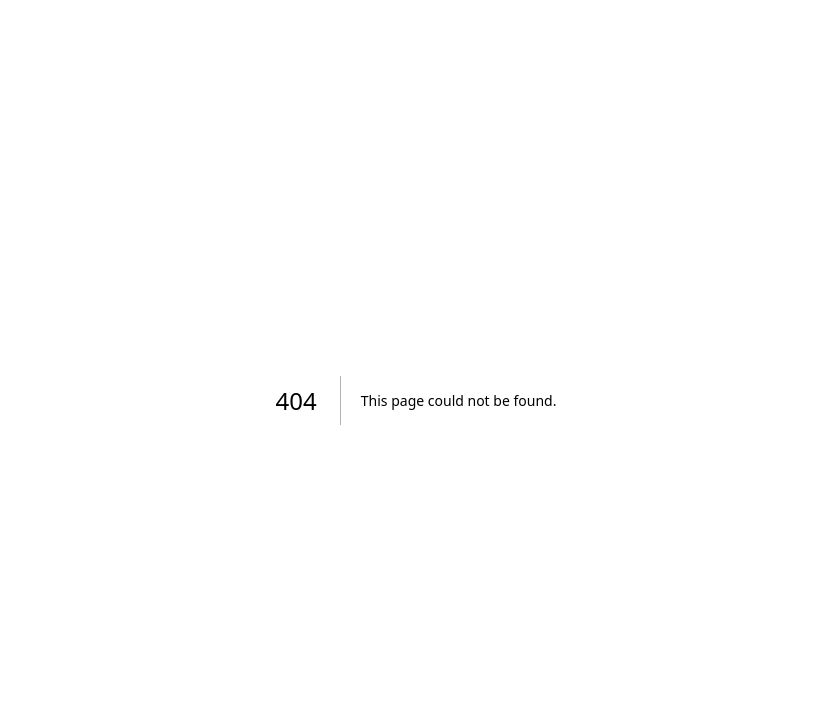
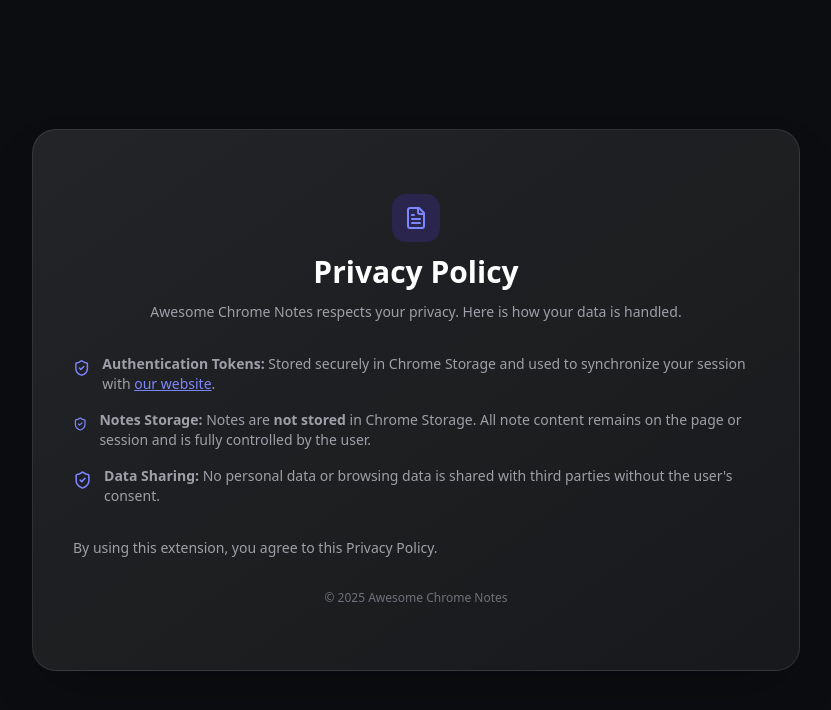
Before and after one commit to dziubek89/chrome_extension_next, a Next.js app: page /privacy in a window 1280 px wide. Before the commit this address had no page. Shown: the top 710 px of the page, without its empty margins (224-1055 px from the left). Built offline with nearby package versions, Linux system fonts and the light colour scheme.

Commit message:
privacy policy added

```diff
--- a/app/page.tsx
+++ b/app/page.tsx
@@ -1,6 +1,5 @@
 "use client";
 
-import { useEffect } from "react";
 import { useRouter } from "next/navigation";
 import { motion } from "framer-motion";
 import {
@@ -170,7 +169,7 @@ export default function HomePage() {
             <PricingCard
               highlighted
               title="Premium"
-              price="19 usd / month."
+              price="9 usd / month."
               description="For developers"
               features={[
                 "Unlimited notes",
@@ -178,8 +177,9 @@ export default function HomePage() {
                 "Access your notes on any computer",
                 "Priority support",
               ]}
-              button="Become Premium"
-              onClick={() => router.push("/pricing")}
+              button="Not available"
+              // onClick={() => router.push("/pricing")}
+              onClick={() => router.push("/")}
             />
           </div>
         </div>
--- /dev/null
+++ b/app/privacy/page.tsx
@@ -0,0 +1,93 @@
+"use client";
+
+import React from "react";
+import { motion } from "framer-motion";
+import { FileText, ShieldCheck } from "lucide-react";
+import { Card, CardContent } from "@/components/ui/card";
+
+// export const metadata = {
+//   title: "Privacy Policy - Awesome Chrome Notes",
+//   description: "Privacy policy for Awesome Chrome Notes Chrome extension",
+// };
+
+export default function PrivacyPage() {
+  return (
+    <main className="relative min-h-screen overflow-hidden bg-[#0B0D10] text-white flex items-center justify-center px-6 py-20">
+      {/* BACKGROUND GLOW */}
+      <div className="absolute inset-0 -z-10">
+        <div className="absolute top-[-200px] left-[-200px] h-[500px] w-[500px] rounded-full bg-indigo-600/30 blur-[120px]" />
+        <div className="absolute bottom-[-200px] right-[-200px] h-[500px] w-[500px] rounded-full bg-fuchsia-600/20 blur-[120px]" />
+      </div>
+
+      <motion.div
+        initial={{ opacity: 0, y: 30 }}
+        animate={{ opacity: 1, y: 0 }}
+        transition={{ duration: 0.6 }}
+        className="w-full max-w-3xl"
+      >
+        <Card className="rounded-3xl border-white/10 bg-gradient-to-br from-white/10 to-white/5 shadow-2xl">
+          <CardContent className="p-10 space-y-8">
+            {/* HEADER */}
+            <div className="text-center space-y-3">
+              <div className="mx-auto flex h-12 w-12 items-center justify-center rounded-xl bg-indigo-600/20 text-indigo-400">
+                <FileText className="h-6 w-6" />
+              </div>
+
+              <h1 className="text-3xl font-bold text-white">Privacy Policy</h1>
+
+              <p className="text-sm text-zinc-400">
+                Awesome Chrome Notes respects your privacy. Here is how your
+                data is handled.
+              </p>
+            </div>
+
+            {/* STORAGE & SYNC */}
+            <div className="space-y-4 text-sm text-zinc-400">
+              <div className="flex items-start gap-3">
+                <ShieldCheck className="h-5 w-5 text-indigo-400 mt-1" />
+                <div>
+                  <strong>Authentication Tokens:</strong> Stored securely in
+                  Chrome Storage and used to synchronize your session with{" "}
+                  <a
+                    href="https://chrome-extension-next.vercel.app"
+                    className="text-indigo-400 underline"
+                  >
+                    our website
+                  </a>
+                  .
+                </div>
+              </div>
+
+              <div className="flex items-start gap-3">
+                <ShieldCheck className="h-5 w-5 text-indigo-400 mt-1" />
+                <div>
+                  <strong>Notes Storage:</strong> Notes are{" "}
+                  <strong>not stored</strong> in Chrome Storage. All note
+                  content remains on the page or session and is fully controlled
+                  by the user.
+                </div>
+              </div>
+
+              <div className="flex items-start gap-3">
+                <ShieldCheck className="h-5 w-5 text-indigo-400 mt-1" />
+                <div>
+                  <strong>Data Sharing:</strong> No personal data or browsing
+                  data is shared with third parties without the user's consent.
+                </div>
+              </div>
+            </div>
+
+            {/* USAGE */}
+            <div className="text-sm text-zinc-400">
+              By using this extension, you agree to this Privacy Policy.
+            </div>
+
+            <footer className="mt-8 text-xs text-zinc-500 text-center">
+              &copy; {new Date().getFullYear()} Awesome Chrome Notes
+            </footer>
+          </CardContent>
+        </Card>
+      </motion.div>
+    </main>
+  );
+}
--- a/middleware.ts
+++ b/middleware.ts
@@ -5,6 +5,7 @@ import { getToken } from "next-auth/jwt";
 const PUBLIC_PATHS = [
   "/",
   "/pricing",
+  "/privacy",
   "/login",
   "/api/auth", // NextAuth routes muszą być publiczne
   "/favicon.ico",
@@ -51,7 +52,7 @@ export async function middleware(req: NextRequest) {
     response.headers.set("Access-Control-Allow-Credentials", "true");
     response.headers.set(
       "Access-Control-Allow-Headers",
-      "Content-Type, Authorization"
+      "Content-Type, Authorization",
     );
   }
 
```
